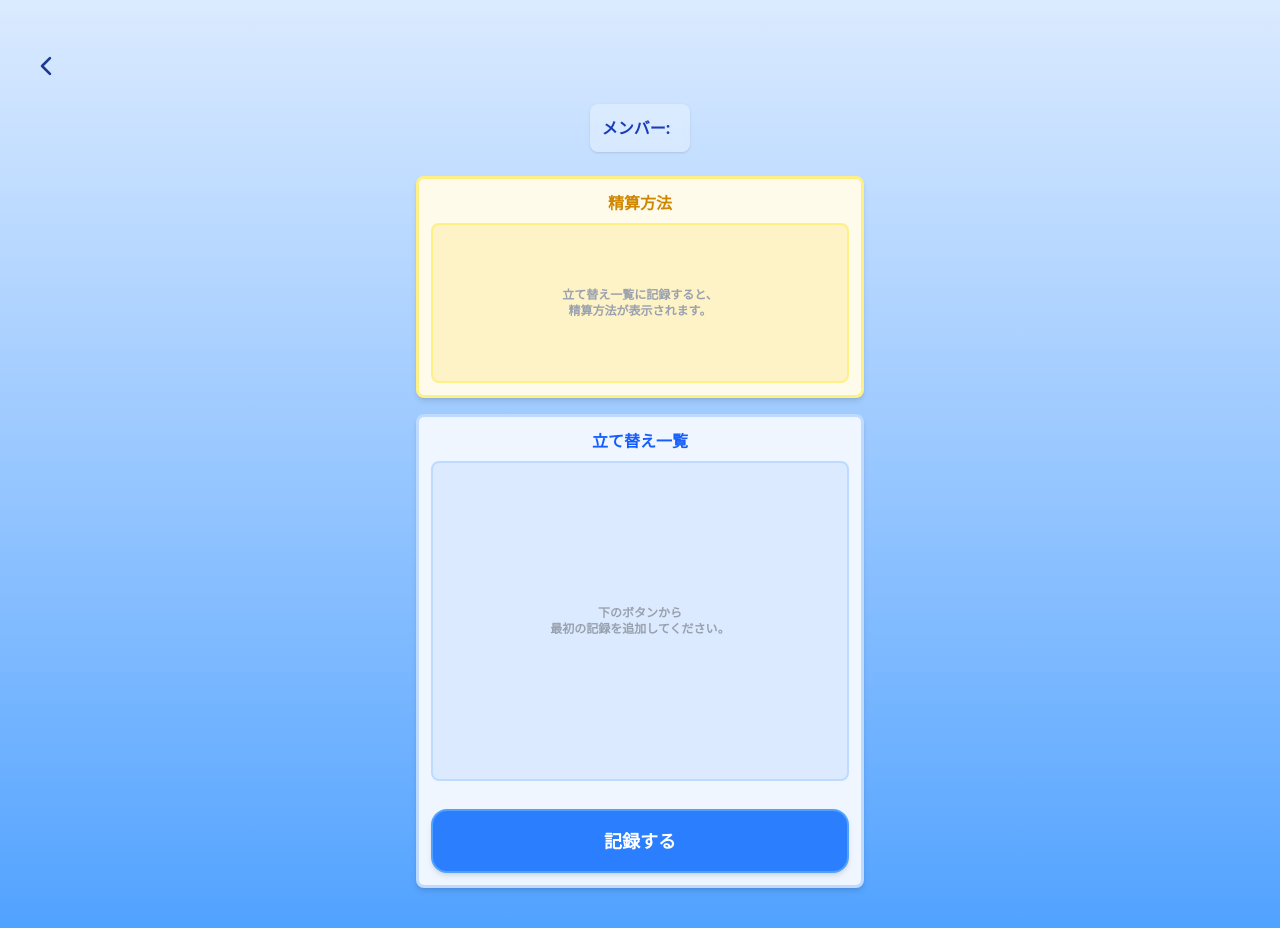
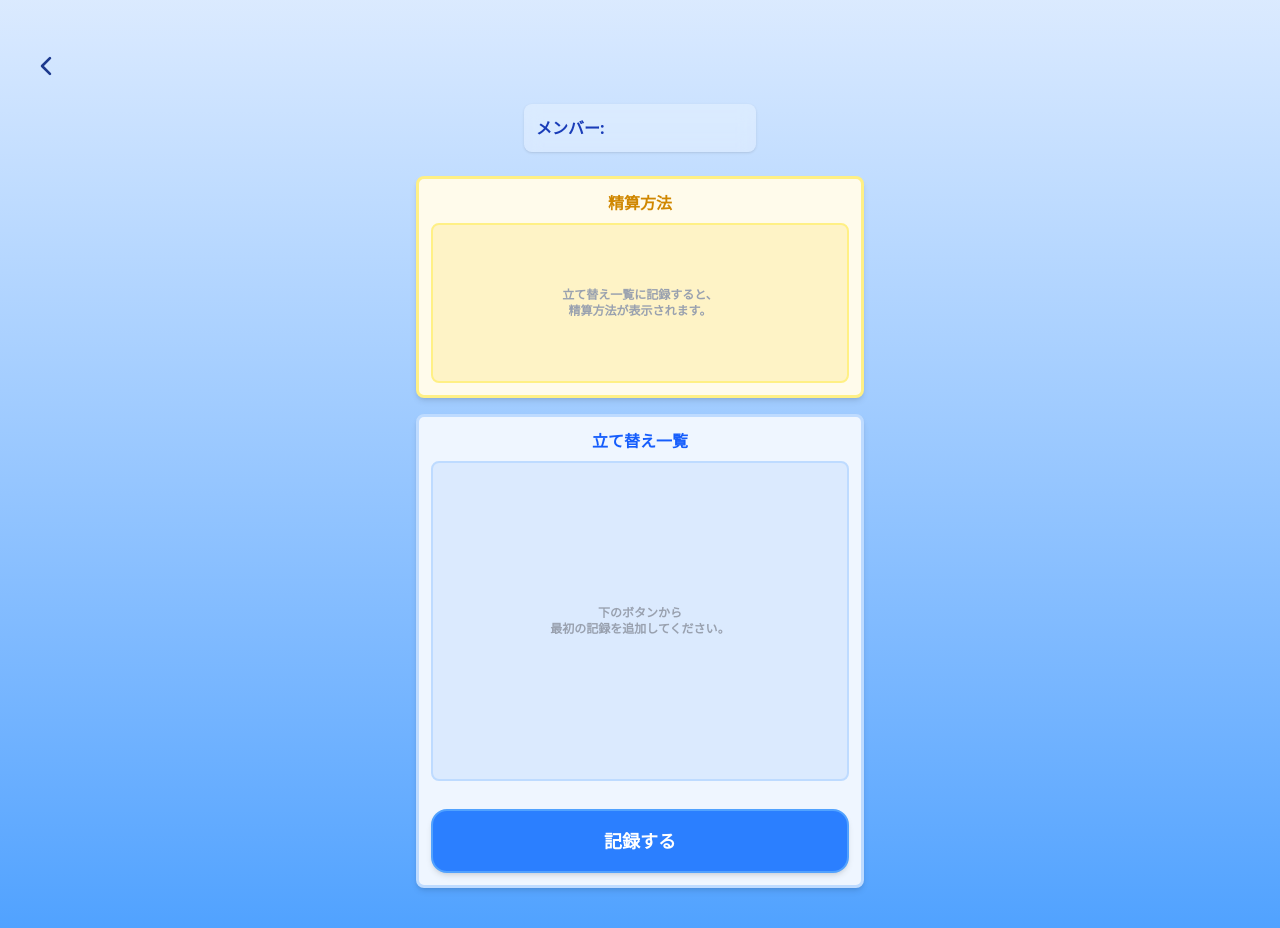
Before and after one commit to Hideto6/separate_check_w, a Next.js app: page /group in a window 1280 px wide. Built offline with nearby package versions, Linux system fonts and the light colour scheme.

Commit message:
フロント画面編集

```diff
--- a/src/app/(main)/group/page.tsx
+++ b/src/app/(main)/group/page.tsx
@@ -65,7 +65,7 @@ export default function GroupPage() {
           {groupName}
         </h2>
         <div className="w-full max-w-md p-3 mb-4 bg-white/30 backdrop-blur-sm rounded-lg shadow-sm flex items-center justify-center space-x-2">
-          <span className="font-bold text-blue-800">メンバー:</span>
+          <p className="font-bold text-blue-800 w-50">メンバー:</p>
           <button className="flex flex-wrap gap-1">
             {members.map((member, index) => (
               <span
@@ -168,7 +168,7 @@ export default function GroupPage() {
                     size={20}
                     className="text-red-500 mr-3 flex-shrink-0"
                   />{" "}
-                  {r.for.join(",")}
+                  {r.for.join(", ")}
                 </div>
               </div>
 
```
